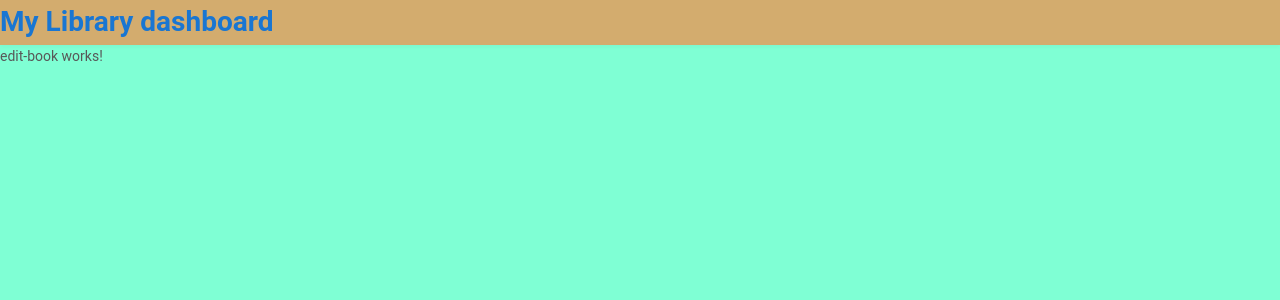
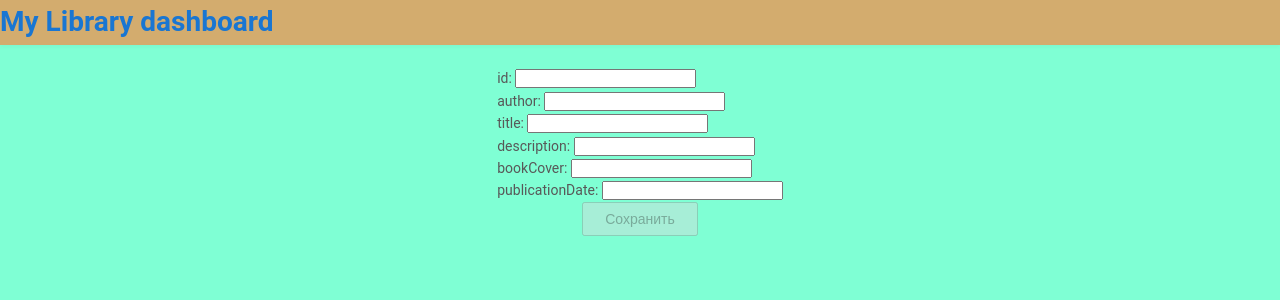
Before and after one commit to ArtemGilyazetdinov/my-library, an Angular app: page /app/books in a window 1280 px wide. Both pictures are taken after typing "Sample" into the empty fields and a click on the button "Add new book". Shown: the top 300 px of the page. Built offline with nearby package versions, Linux system fonts and the light colour scheme.

Commit message:
feat(): add forms creating and editing book

```diff
--- a/src/app/books/book-filters/book-filters.component.ts
+++ b/src/app/books/book-filters/book-filters.component.ts
@@ -10,7 +10,7 @@ import { Book } from '../shared/books.object';
 export class BookFiltersComponent implements OnInit {
 
   sortedBy: string = null;
-  isSortedAscending: boolean = true;
+  isSortedAscending = true;
   selectedBook: Book = null;
 
   @Input() books: Book[] = [];
@@ -24,7 +24,7 @@ export class BookFiltersComponent implements OnInit {
     this.selectedBook = book;
   }
 
-  sortBy(sortProp:string): void{
+  sortBy(sortProp: string): void{
     this.sortedBy = sortProp;
     this.isSortedAscending = !this.isSortedAscending;
   }
--- a/src/app/books/book-search/book-search.component.ts
+++ b/src/app/books/book-search/book-search.component.ts
@@ -13,19 +13,19 @@ export class BookSearchComponent implements OnInit {
 
   books$: Observable<Book[]>;
   private searchParams$ = new Subject<string>();
-  inputTerms:string = '';
+  inputTerms = '';
 
   constructor(
-    private bookService: BooksService
+    private bookService: BooksService,
   ) { }
 
   ngOnInit(): void {
     this.books$ = this.searchParams$.pipe(
       switchMap((value: string) => this.bookService.searchBooks(value))
-    )
+    );
   }
 
-  public onSearchInputChange($event: Event):void {
+  public onSearchInputChange($event: Event): void {
     const value = ($event.target as HTMLInputElement).value.toLowerCase().trim();
     this.inputTerms = value;
     this.searchParams$.next(value);
--- a/src/app/books/books.component.ts
+++ b/src/app/books/books.component.ts
@@ -17,7 +17,7 @@ export class BooksComponent implements OnInit {
   bookList: Book[] = [];
   selectedId: number;
   selectedBook: Book = null;
-  isSortedAscending: boolean = true;
+  isSortedAscending = true;
 
   constructor(
     private bookService: BooksService,
@@ -30,14 +30,14 @@ export class BooksComponent implements OnInit {
         this.selectedId = +params.get('id');
         return this.bookService.getBooks();
       })
-    )
+    );
   }
 
   selectBook(book: Book, event: Event): void {
     this.selectedBook = book;
   }
 
- public sortBy(sortProp:string):void {
+ public sortBy(sortProp: string): void {
     this.bookService.sortBy(sortProp);
   }
 
--- a/src/app/books/edit-book/edit-book.component.html
+++ b/src/app/books/edit-book/edit-book.component.html
@@ -1 +1,39 @@
-<p>edit-book works!</p>
+<div class="edit-component">
+  <form class="edit-book-form"
+        autocomplete="off"
+        [formGroup]="editForm"
+        (ngSubmit)="onSubmit()"
+  >
+  <div class="edit-form-content">
+    <div class="edit-form-content-input">
+      <label>
+        id:
+        <input type="number" formControlName="id" >
+      </label>
+      <label>
+        author:
+        <input type="text" formControlName="author">
+      </label>
+      <label>
+        title:
+        <input type="text" formControlName="title">
+      </label>
+      <label>
+        description:
+        <input type="text" formControlName="description">
+      </label>
+      <label>
+        bookCover:
+        <input type="text" formControlName="bookCover">
+      </label>
+      <label>
+        publicationDate:
+        <input type="text" formControlName="publicationDate">
+      </label>
+    </div>
+  </div>
+  <div class="group-buttons">
+    <button class="add-button" type="submit" [disabled]="!editForm.valid">Сохранить</button>
+  </div>
+  </form>
+</div>
--- a/src/app/books/edit-book/edit-book.component.scss
+++ b/src/app/books/edit-book/edit-book.component.scss
@@ -0,0 +1,32 @@
+:host {
+  margin-top: 60px;
+  padding: 60px;
+}
+.edit-form-content {
+  display: flex;
+  flex-flow: column nowrap;
+  justify-content: center;
+}
+
+.edit-form-content-input {
+  display: flex;
+  flex-flow: column nowrap;
+  justify-content: center;
+  margin: auto;
+}
+
+.group-buttons {
+  display: flex;
+  justify-content: center;
+}
+
+.add-button {
+  padding: .5rem 1.5rem;
+  font-size: 1rem;
+  margin-bottom: 2rem;
+ }
+
+.add-button:hover {
+  color: white;
+  background-color: #42545C;
+}
--- a/src/app/books/edit-book/edit-book.component.ts
+++ b/src/app/books/edit-book/edit-book.component.ts
@@ -1,4 +1,13 @@
 import { Component, OnInit } from '@angular/core';
+import { FormBuilder, FormGroup, Validators ,ReactiveFormsModule} from '@angular/forms';
+
+import { ActivatedRoute, Router } from '@angular/router';
+import { Observable, of, combineLatest, zip, observable, forkJoin } from 'rxjs';
+import { CombineLatestOperator } from 'rxjs/internal/observable/combineLatest';
+import { map, switchMap } from 'rxjs/operators';
+
+import { Book } from '../shared/books.object';
+import { BooksService } from '../shared/books.service';
 
 @Component({
   selector: 'app-edit-book',
@@ -7,9 +16,89 @@ import { Component, OnInit } from '@angular/core';
 })
 export class EditBookComponent implements OnInit {
 
-  constructor() { }
+  book = new Book();
+  isEditingMode = true;
+
+
+  public editForm: FormGroup = this.formBuilder.group({
+    id:                       [ null, [Validators.required] ],
+    author:                   [ null, [Validators.required] ],
+    title:                    [ null, [Validators.required] ],
+    description:              [ null, [Validators.required] ],
+    bookCover:                [ null, [Validators.required] ],
+    publicationDate:          [ null ],
+  })
+
+  constructor(
+    private formBuilder: FormBuilder,
+    private bookService: BooksService,
+    private router: Router,
+    private route: ActivatedRoute,
+    ) { }
+
 
   ngOnInit(): void {
+    this.setupRouteParamsSubscription();
+  }
+
+  onSubmit():void {
+    if(!this.editForm.valid) {
+      console.log("!this.editForm.valid");
+      return;
+    };
+    const {
+      id,
+      author,
+      title,
+      description,
+      bookCover,
+      publicationDate
+    } = this.editForm.getRawValue();
+
+    this.book.id = id;
+    this.book.author = author;
+    this.book.title = title;
+    this.book.description = description;
+    this.book.bookCover = bookCover;
+    this.book.publicationDate = publicationDate;
+
+    this.bookService.addBook(this.book);
+
+    this.router.navigate([ '/app/books' ])
+  }
+
+
+  loadVehicle(params: any) {
+    if ('id' in params) {
+      return forkJoin([
+        this.bookService.getBook(+params.id),
+      ]
+    ).pipe(
+      map(([books]) => {
+        this.book = books;
+      })
+    );
+
+
+    } else {
+      return of(null);
+    }
+  }
+
+
+  private setupRouteParamsSubscription() {
+    this.route.params.pipe(
+      switchMap(params => this.loadVehicle(params)),
+    ).subscribe(() => {
+      this.editForm.get('author').setValue(this.book.author);
+      this.editForm.get('title').setValue(this.book.title);
+      this.editForm.get('id').setValue(this.book.id);
+      this.editForm.get('description').setValue(this.book.description);
+      this.editForm.get('bookCover').setValue(this.book.bookCover);
+      this.editForm.get('publicationDate').setValue(this.book.publicationDate);
+    }, error => {
+      console.error(error);
+    });
   }
 
 }
--- a/src/app/books/selected-book/selected-book.component.html
+++ b/src/app/books/selected-book/selected-book.component.html
@@ -31,7 +31,7 @@
   </div>
 
   <div class="group-buttons">
-    <button class="add-button" type="button">
+    <button class="add-button" type="button" [routerLink]="[ '/app/books/edit/' + book.id ]">
       <span>Изменить</span>
     </button>
     <button class="add-button delete-btn"  type="button">
--- a/src/app/books/shared/books.object.ts
+++ b/src/app/books/shared/books.object.ts
@@ -6,3 +6,14 @@ export interface Book {
   description: string;
   bookCover: string;
 }
+
+export class Book implements Book {
+  id: number = null;
+  author: string = null;
+  title: string = null;
+  publicationDate?: number = null;
+  description: string = null;
+  bookCover: string = null;
+  constructor() {
+  }
+}
--- a/src/app/books/shared/books.service.ts
+++ b/src/app/books/shared/books.service.ts
@@ -11,36 +11,40 @@ export class BooksService {
 
   public bookList: Book[] = BOOKS;
   sortedBy: string = null;
-  isSortedAscending: boolean = true;
+  isSortedAscending = true;
 
   constructor() { }
 
-  getBooks():Observable<Book[]> {
-    return of(this.bookList)
-  };
+  getBooks(): Observable<Book[]> {
+    return of(this.bookList);
+  }
 
-  getBook(id: number):Observable<Book> {
+  getBook(id: number): Observable<Book> {
     return this.getBooks().pipe(
-      map((books: Book[])=> books.find(book => book.id === id))
+      map((books: Book[]) => books.find(book => book.id === id))
     );
   }
 
-  searchBooks(terms:string):Observable<Book[]> {
-    const searchParams = terms;
-    if (!searchParams.trim()) return of([]);
-    return of(this.bookList)
+  addBook(book: Book): void {
+    this.bookList.push(book);
   }
 
-  byField(field) {
+  searchBooks(terms: string): Observable<Book[]> {
+    const searchParams = terms;
+    if (!searchParams.trim()) { return of([]); }
+    return of(this.bookList);
+  }
+
+  byField(field): any {
     return (a, b) => a[field] > b[field] ? 1 : -1;
   }
 
-  byFieldReverse(field) {
+  byFieldReverse(field): any {
     return (a, b) => a[field] < b[field] ? 1 : -1;
   }
 
-  sortBy(sortProp:string): void{
-    this.bookList.sort(this.byField(sortProp))
+  sortBy(sortProp: string): void{
+    this.bookList.sort(this.byField(sortProp));
   }
 
 }
```
Also changed, not shown: src/app/books/books.module.ts (+5 -2 lines), 1 other file (tests, documents, lock files or other folders).
